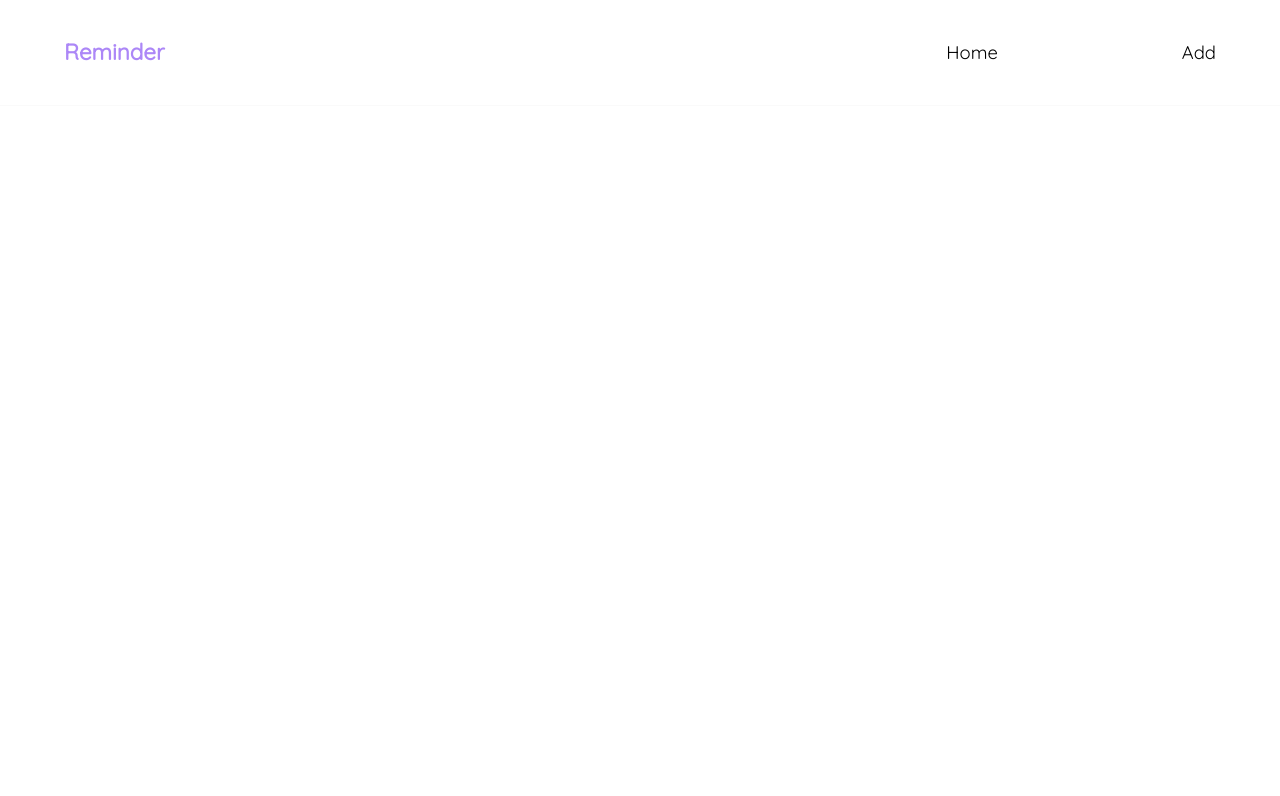
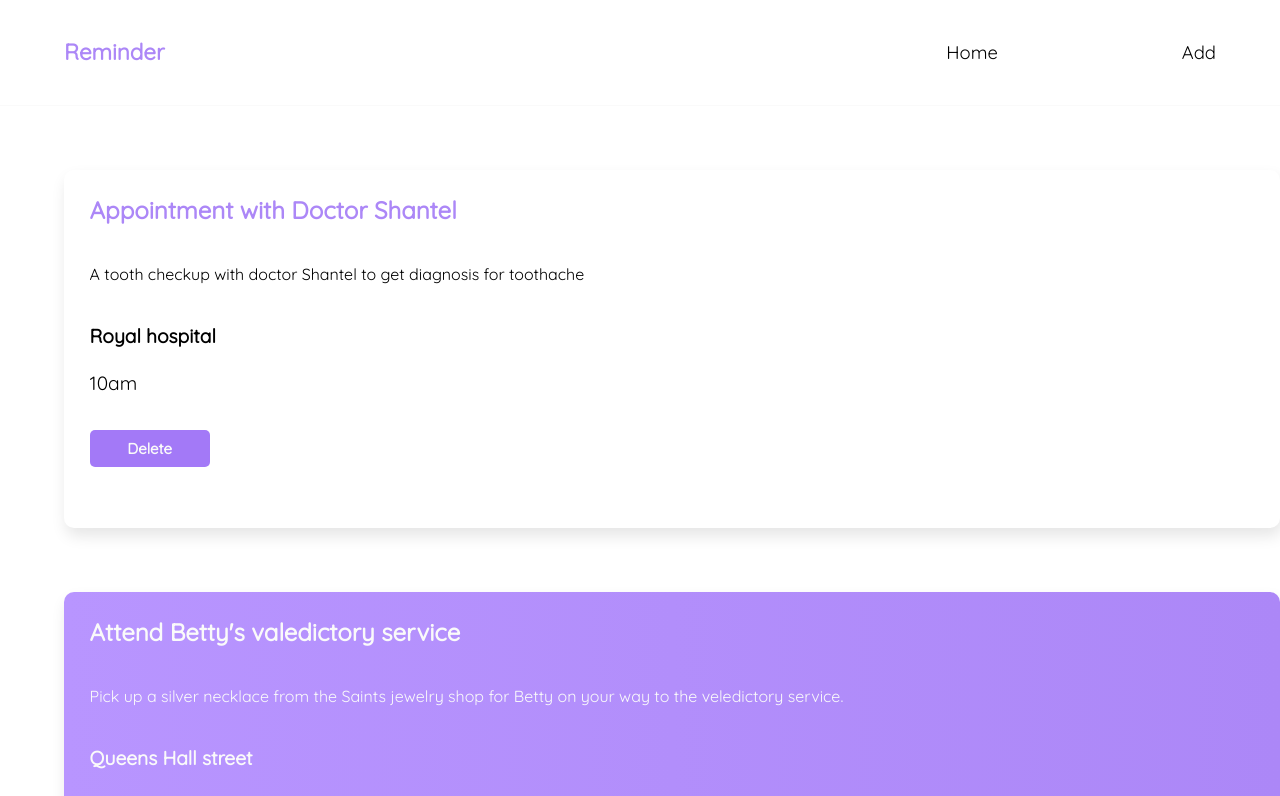
Before and after one commit to ForJessicaSake/Reminder-App, a React (Create React App) app: page / in a window 1280 px wide. Shown: the top 796 px of the page. Built offline with nearby package versions, Linux system fonts and the light colour scheme; a web font is replaced by a local one.

Commit message:
i fixed the routing

```diff
--- a/package.json
+++ b/package.json
@@ -6,6 +6,7 @@
     "@testing-library/jest-dom": "^5.16.4",
     "@testing-library/react": "^13.3.0",
     "@testing-library/user-event": "^13.5.0",
+    "framer-motion": "^6.3.5",
     "react": "^18.1.0",
     "react-dom": "^18.1.0",
     "react-router-dom": "^5.3.3",
--- a/src/Components/Data.js
+++ b/src/Components/Data.js
@@ -55,7 +55,7 @@ function Data() {
             <Router>
                 <Navbar />
                 <Switch>
-                    <Route exact path="/:id">
+                    <Route exact path="/">
                         <Home reminders={reminders} handleDelete={handleDelete} />
                     </Route>
                     <Route path="/Reminder">
```
Also changed, not shown: 1 other file (tests, documents, lock files or other folders).
